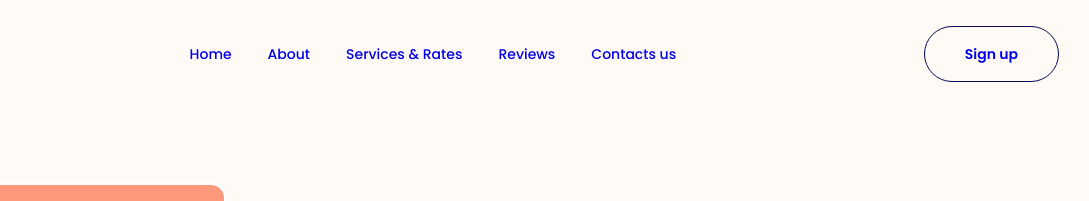
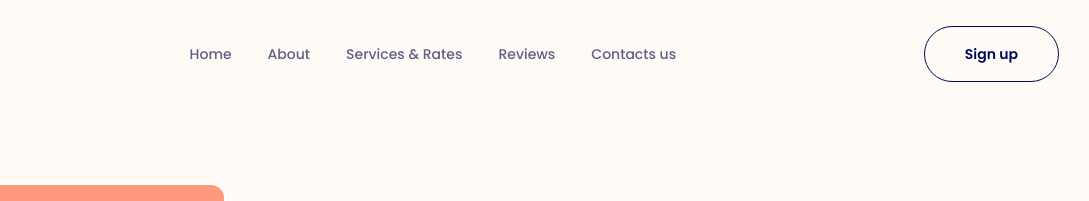
Before and after one commit to manhtd2005/lucy, a plain HTML site: page index.html in a window 1280 px wide. Shown: the top 201 px of the page, 191-1280 px from the left. Drawn offline with Linux system fonts and the light colour scheme.

Commit message:
Hoàn thành

```diff
--- a/index.html
+++ b/index.html
@@ -49,25 +49,25 @@
                 </div>
                 <nav class="navbar">
                     <ul class="navbar__list">
-                        <li class="navbar__item">
-                            <a href="#!">Home</a>
+                        <li >
+                            <a class="navbar__item" href="#!">Home</a>
                         </li>
-                        <li class="navbar__item">
-                            <a href="#!">About</a>
+                        <li >
+                            <a class="navbar__item" href="#!">About</a>
                         </li>
-                        <li class="navbar__item">
-                            <a href="#!">Services & Rates</a>
+                        <li >
+                            <a class="navbar__item" href="#!">Services & Rates</a>
                         </li>
-                        <li class="navbar__item">
-                            <a href="#!">Reviews</a>
+                        <li >
+                            <a class="navbar__item" href="#!">Reviews</a>
                         </li>
-                        <li class="navbar__item">
-                            <a href="#!">Contacts us</a>
+                        <li >
+                            <a class="navbar__item" href="#!">Contacts us</a>
                         </li>
                     </ul>
                 </nav>
-                <div class="action__btn">
-                    <a href="#!">Sign up</a>
+                <div class="action">
+                    <a class="action__btn" href="#!">Sign up</a>
                 </div>
             </div>
         </div>
```
